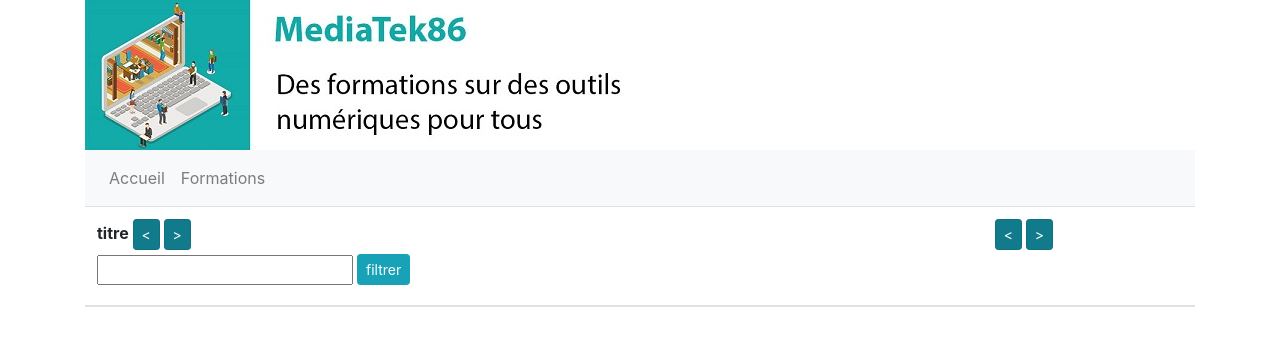
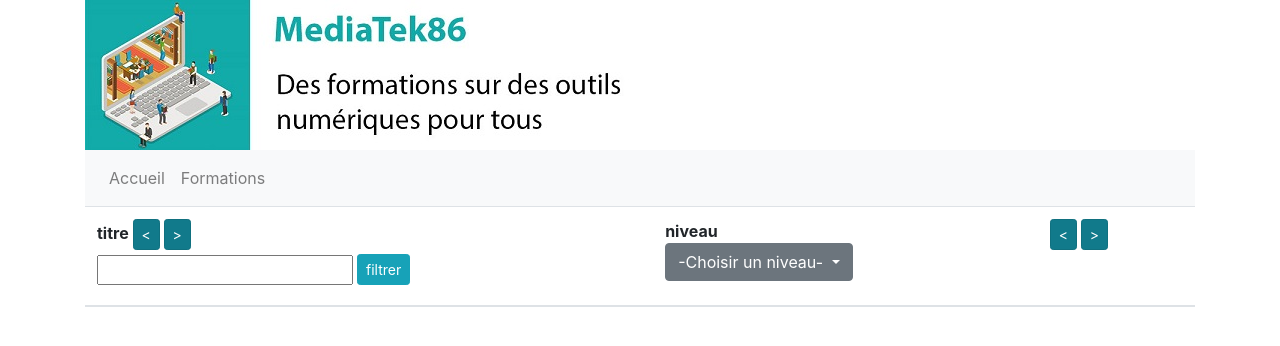
Before and after one commit to cathyLG/mediatekformations, a Symfony app: template templates/pages/formations.html.twig in a window 1280 px wide. Shown: the top 346 px of the page. Run offline with Twig, Linux system fonts and the light colour scheme; the template is opened without the code that fills it, so the values that code supplies are empty; some libraries are stand-ins or nearby versions.

Commit message:
phase 2 : ajouter l'affichage de niveau à formations.html.twig et formation.html.twig

```diff
--- a/templates/pages/formation.html.twig
+++ b/templates/pages/formation.html.twig
@@ -15,6 +15,7 @@
         <div class="col">
             <h5> {{ formation.publishedatstring }}</h5>
             <h3 class="text-info mt-5">{{ formation.title }}</h3>
+            <p> {{ formation.niveau.nom }} </p>
             <p>&nbsp;</p>
             <p><strong>description :</strong></p>
             <p>
--- a/templates/pages/formations.html.twig
+++ b/templates/pages/formations.html.twig
@@ -15,10 +15,26 @@
                         <button type="submit" class="btn btn-info mb-2 btn-sm">filtrer</button>
                     </form>
                 </th>
+                <!-- niveau -->
+                <th class="text-left align-top" scope="col">
+                    niveau
+                    <div class="dropdown">
+                        <a class="btn btn-secondary dropdown-toggle" href="#" role="button" id="dropdownMenuLink" data-toggle="dropdown" aria-haspopup="true" aria-expanded="false">
+                            -Choisir un niveau-
+                        </a>
+
+                        <div class="dropdown-menu" aria-labelledby="dropdownMenuLink">
+                            <a class="dropdown-item" href="#">Action</a>
+                            <a class="dropdown-item" href="#">Another action</a>
+                            <a class="dropdown-item" href="#">Something else here</a>
+                        </div>
+                    </div>
+                </th>
+
                 <th class="text-center align-top" scope="col">
                     <a href="{{ path('formations.sort', {champ:'publishedAt', ordre:'DESC'}) }}" class="btn btn-info btn-sm active" role="button" aria-pressed="true"><</a>
                     <a href="{{ path('formations.sort', {champ:'publishedAt', ordre:'ASC'}) }}" class="btn btn-info btn-sm active" role="button" aria-pressed="true">></a>
-                 </th>
+                </th>
                 <th class="text-center align-top" scope="col">
                     &nbsp;
                 </th>
@@ -30,6 +46,11 @@
                     <td>
                         <h5 class="text-info">
                             {{ formation.title }}
+                        </h5>
+                    </td>
+                    <td>
+                        <h5 class="text-info">
+                            {{ formation.niveau.nom }}
                         </h5>
                     </td>
                     <td class="text-center">
```
